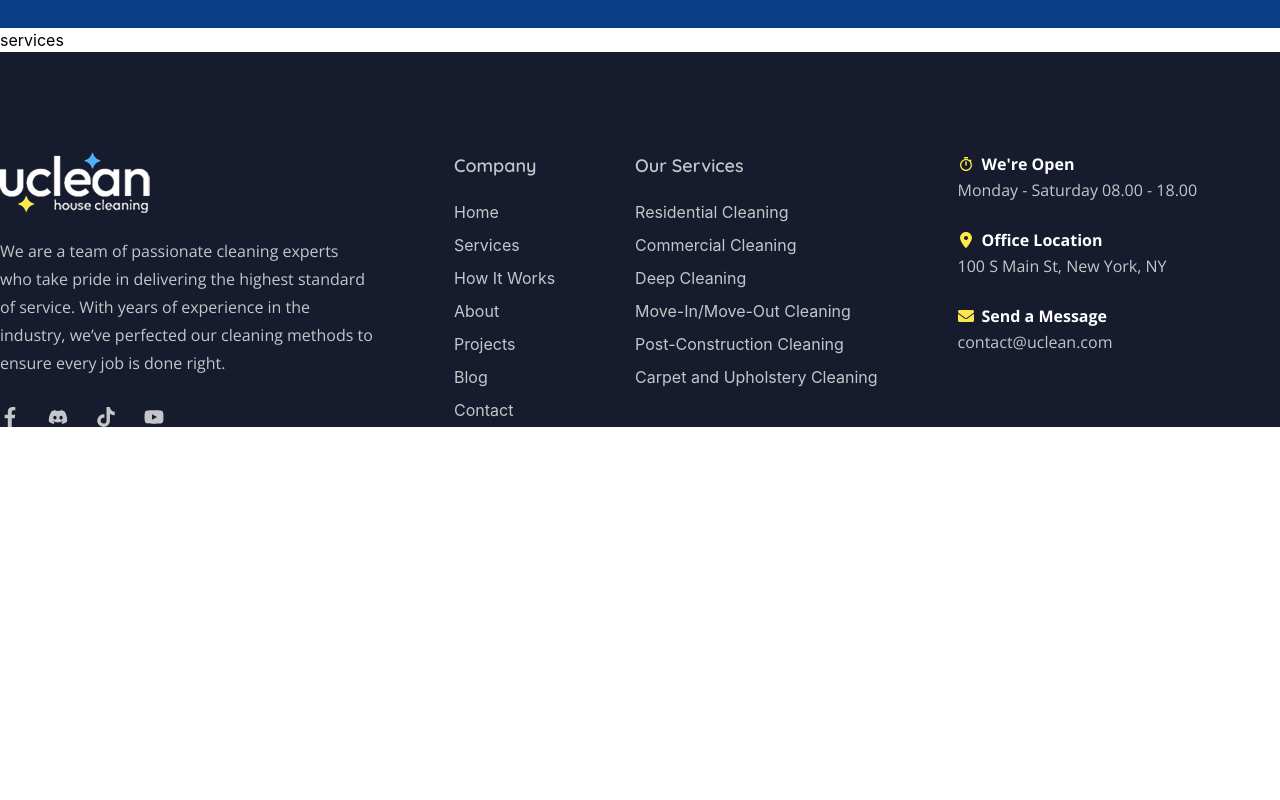
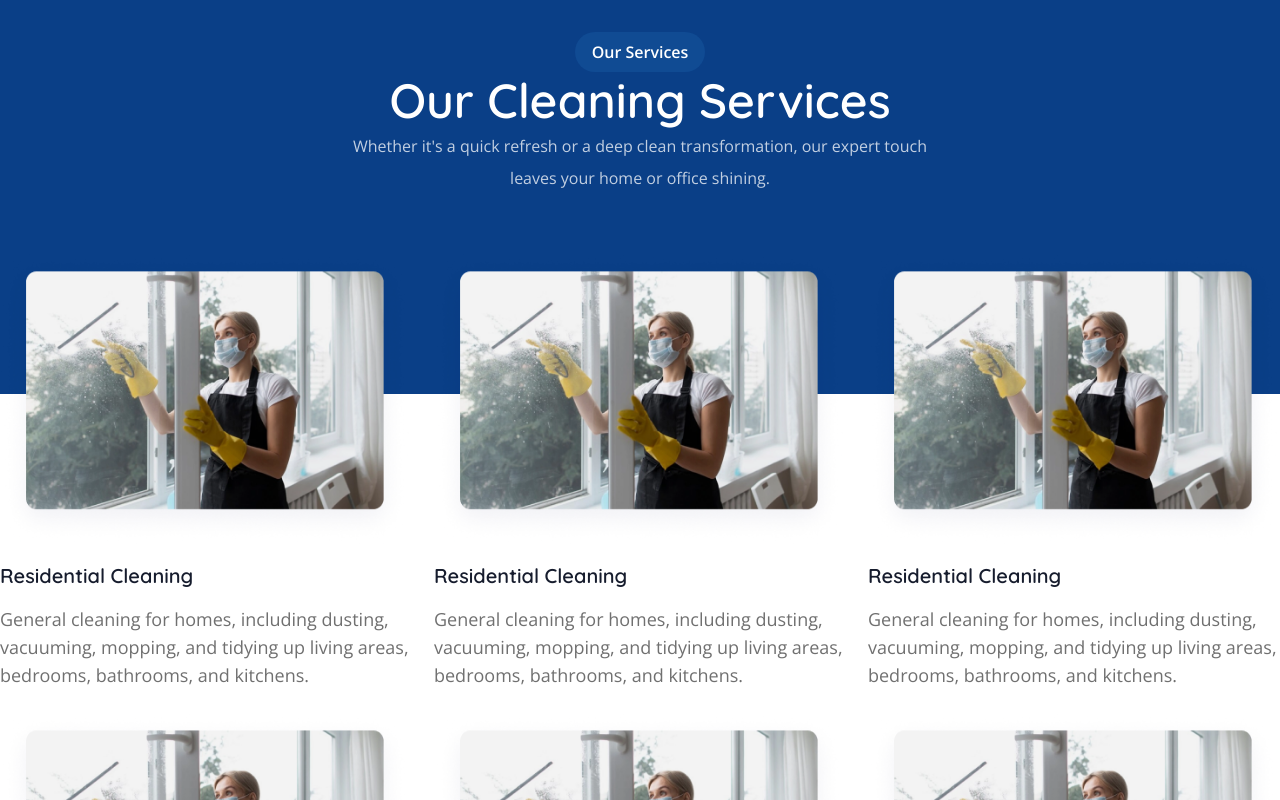
Before and after one commit to mdabirhossendev/My-React, a React (Vite) app: page / in a window 1280 px wide. Shown: the part 1720-2520 px from the top of the page. Before the commit the page ends 2147 px from the top, so only its background shows below. Built offline with nearby package versions, Linux system fonts and the light colour scheme.

Commit message:
servicePart Code

```diff
--- a/src/components/layout/Footer.jsx
+++ b/src/components/layout/Footer.jsx
@@ -22,7 +22,9 @@ const Footer = () => {
             <div className='flex mt-7.5 text-white/75 gap-7'>
               {
                 iconData.map((item, index)=>(
-                  <Ancor className='text-xl' href={item.url}  text={item.icon} />
+                <div key={index}>
+                    <Ancor className='text-xl' href={item.url}  text={item.icon} />
+                </div>
 
                 ))
               }
@@ -57,7 +59,7 @@ const Footer = () => {
             <div className='flex flex-col gap-6'>
               {
                 footerInfo.map((item,index)=>(
-                  <div key={item.id}>
+                  <div key={index}>
                     <div>
                       <div className='flex items-center gap-2'>
                       <div className='[&>svg]:text-[#FEE74A]'>
--- a/src/components/pages/home/About.jsx
+++ b/src/components/pages/home/About.jsx
@@ -10,7 +10,7 @@ const About = () => {
   return (
     <section className='bg-[#0A3F87] py-25'>
       <div className="container">
-        <div className="flex items-center gap-18.5">
+        <div className="flex items-center gap-18.5 pb-25">
           <div>
             <MiniLink href='#' className="text-white bg-white/15" text="About Uclean" />
             <h2 className='mt-4.25 w-133.25 tracking-[-1.2px] text-white text-[48px] font-semibold font-Quicksand leading-14.4'>Bringing Clean, Comfort, and Care Together</h2>
@@ -25,6 +25,11 @@ const About = () => {
 
           </div>
         </div>
+         <div className='text-center flex flex-col items-center pt-1 pb-25'>
+          <MiniLink text="Our Services" className="text-white"/>
+          <h2 className='font-semibold font-Quicksand text-white text-[48px] leading-[57.6px]'>Our Cleaning Services</h2>
+          <Paragraph className="w-148.5 text-white/75 text-4 font-normal font-opensans leading-8 " text="Whether it's a quick refresh or a deep clean transformation, our expert touch leaves your home or office shining."/>
+        </div>
       </div>
     </section>
   )
--- a/src/components/pages/home/Banner.jsx
+++ b/src/components/pages/home/Banner.jsx
@@ -21,7 +21,6 @@ const Banner = () => {
          </div>
         </div>
       </div>
-
     </div>
   )
 }
--- a/src/components/pages/home/Service.jsx
+++ b/src/components/pages/home/Service.jsx
@@ -1,10 +1,60 @@
 import React from 'react'
+import MiniLink from '../../ui/MiniLink'
+import Paragraph from '../../ui/Paragraph'
+import Image from '../../ui/Image'
+import { ServiceBox } from '../../../dammyData/serviceBox'
+import { serviceTeam } from '../../../dammyData/ServiceTeam'
+import { serviceRating } from '../../../dammyData/ServiceRating'
 
 const Service = () => {
   return (
-    <div>
-      services
-    </div>
+      <section>
+        <div className="container">
+            <div className='flex flex-wrap gap-6 relative -top-35'>
+              {
+                ServiceBox.map((item,index)=>(
+                  <div key={index} className='w-102.5 '>
+                    <div className='w-full'>
+                      <Image sourch={item.img} />
+                    </div>
+                  <h5 className='text-[20px] text-[#161C2D] mt-4 mb-3.25 font-semibold font-Quicksand leading-8'>{item.label}</h5>
+                  <Paragraph className="text-lg font-normal font-opensans text-[#707070]" text={item.desc} />
+                  </div>
+                ))
+              }
+            </div>
+            <div>
+              <div className=' text-center flex gap-11.25 '>
+                {
+                  serviceTeam.map((item,index)=>(
+                <div key={index} className='flex flex-col  items-center'>
+                  <div>
+                    <Image sourch={item.logo}/>
+                  </div>
+                  <h4 className='font-Quicksand font-semibold text-[20px] text-[#161C2D] leading-8'>{item.level}</h4>
+                  <Paragraph className="font-normal font-opensans text-[16px] text-[#707070 leading-7]" text={item.desc}/>
+                </div>
+                  ))
+                }
+              </div>
+            </div>
+            <div>
+              <div className='my-18.5 flex items-center justify-around w-full h-43.5 bg-[#FEE74A] rounded-xl'>
+                {
+                  serviceRating.map((item,index)=>(
+                <div key={item.id} className='text-center'>
+                  <h2 className='text-[#161C2D] font-semibold font-Quicksand text-[40px]'>{item.label}</h2>
+                  <Paragraph className="font-normal pt-1 text-[15px] text=[#707070] leading-7 font-opensans" text={item.desc}/>
+                </div>
+                  ))
+                }
+              </div>
+            </div>
+            <div>
+
+            </div>
+        </div>
+      </section>
   )
 }
 
--- a/src/components/ui/Image.jsx
+++ b/src/components/ui/Image.jsx
@@ -1,8 +1,8 @@
 import React from 'react'
 
-const Image = ({onClick, sourch, alt}) => {
+const Image = ({onClick, sourch, alt, className}) => {
   return (
-    <img onClick={onClick} src={sourch} alt={alt} />
+    <img onClick={onClick} className={`   object-cover ${className}`} src={sourch} alt={alt} />
   )
 }
 
--- /dev/null
+++ b/src/dammyData/ServiceRating.js
@@ -0,0 +1,22 @@
+export const serviceRating = [
+    {
+        id: 0,
+        label: "65250+",
+        desc:"Houses Cleaned"
+    },
+    {
+        id: 1,
+        label: "23160+",
+        desc:"Houses Cleaned"
+    },
+    {
+        id: 2,
+        label: "150+",
+        desc:"Houses Cleaned"
+    },
+    {
+        id: 3,
+        label: "20+",
+        desc:"Houses Cleaned"
+    },
+]
--- /dev/null
+++ b/src/dammyData/ServiceTeam.js
@@ -0,0 +1,24 @@
+import serviceLogo from "../assets/serviceTeam.png"
+
+export const serviceTeam = [
+    {
+        logo: serviceLogo,
+        level:"Professional Team",
+        desc:"Our trained, insured cleaners ensureprofessional, trusted service and impeccable results."
+    },
+    {
+        logo:serviceLogo,
+        level:"Professional Team",
+        desc:"Our trained, insured cleaners ensureprofessional, trusted service and impeccable results."
+    },
+    {
+        logo:serviceLogo,
+        level:"Professional Team",
+        desc:"Our trained, insured cleaners ensureprofessional, trusted service and impeccable results."
+    },
+    {
+        logo:serviceLogo,
+        level:"Professional Team",
+        desc:"Our trained, insured cleaners ensureprofessional, trusted service and impeccable results."
+    },
+]
--- /dev/null
+++ b/src/dammyData/serviceBox.js
@@ -0,0 +1,35 @@
+import serviceImg from "../assets/services.png"
+
+export const ServiceBox = [
+    {
+        img: serviceImg,
+        label: "Residential Cleaning",
+        desc:"General cleaning for homes, including dusting, vacuuming, mopping, and tidying up living areas, bedrooms, bathrooms, and kitchens."
+    },
+    {
+        img: serviceImg,
+        label: "Residential Cleaning",
+        desc:"General cleaning for homes, including dusting, vacuuming, mopping, and tidying up living areas, bedrooms, bathrooms, and kitchens."
+    },
+    {
+        img: serviceImg,
+        label: "Residential Cleaning",
+        desc:"General cleaning for homes, including dusting, vacuuming, mopping, and tidying up living areas, bedrooms, bathrooms, and kitchens."
+    },
+    {
+        img: serviceImg,
+        label: "Residential Cleaning",
+        desc:"General cleaning for homes, including dusting, vacuuming, mopping, and tidying up living areas, bedrooms, bathrooms, and kitchens."
+    },
+    {
+        img: serviceImg,
+        label: "Residential Cleaning",
+        desc:"General cleaning for homes, including dusting, vacuuming, mopping, and tidying up living areas, bedrooms, bathrooms, and kitchens."
+    },
+    {
+        img: serviceImg,
+        label: "Residential Cleaning",
+        desc:"General cleaning for homes, including dusting, vacuuming, mopping, and tidying up living areas, bedrooms, bathrooms, and kitchens."
+    },
+
+]
```
Also changed, not shown: src/assets/serviceTeam.png (added), src/assets/services.png (added).
